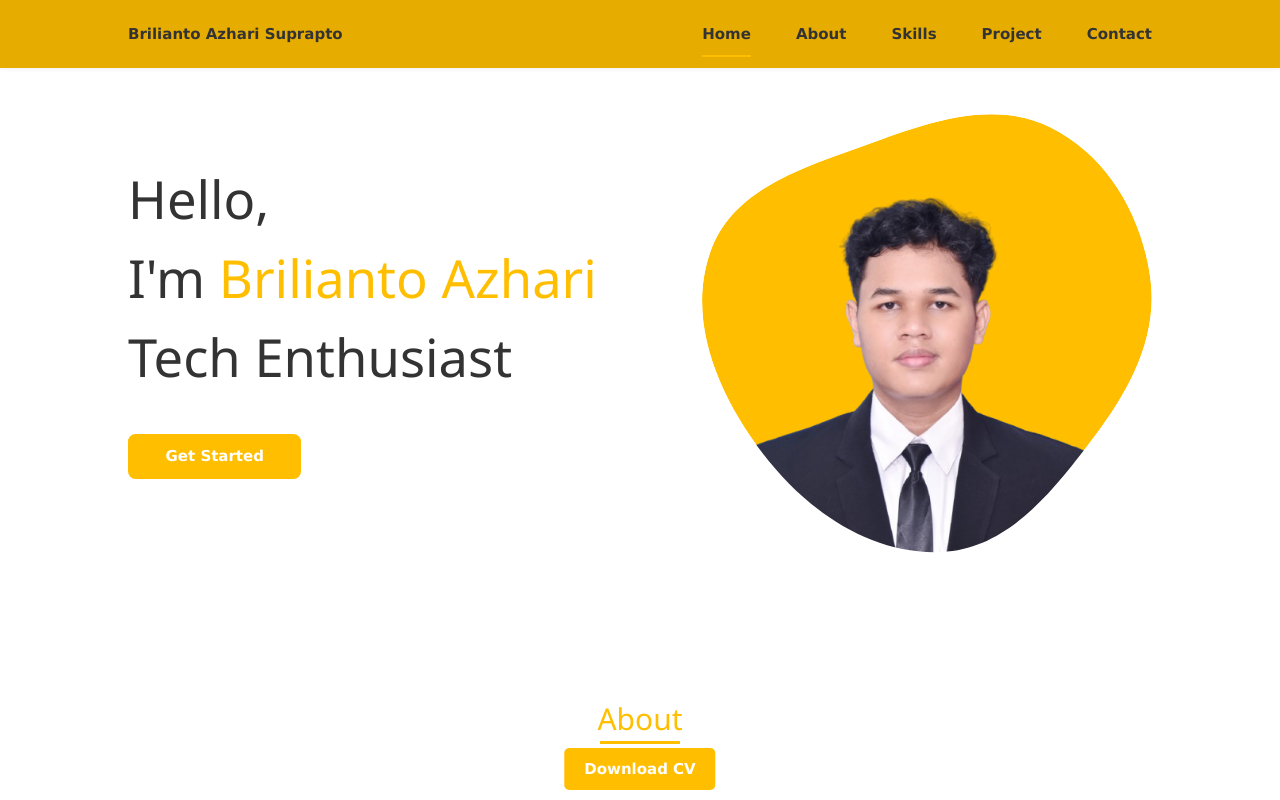
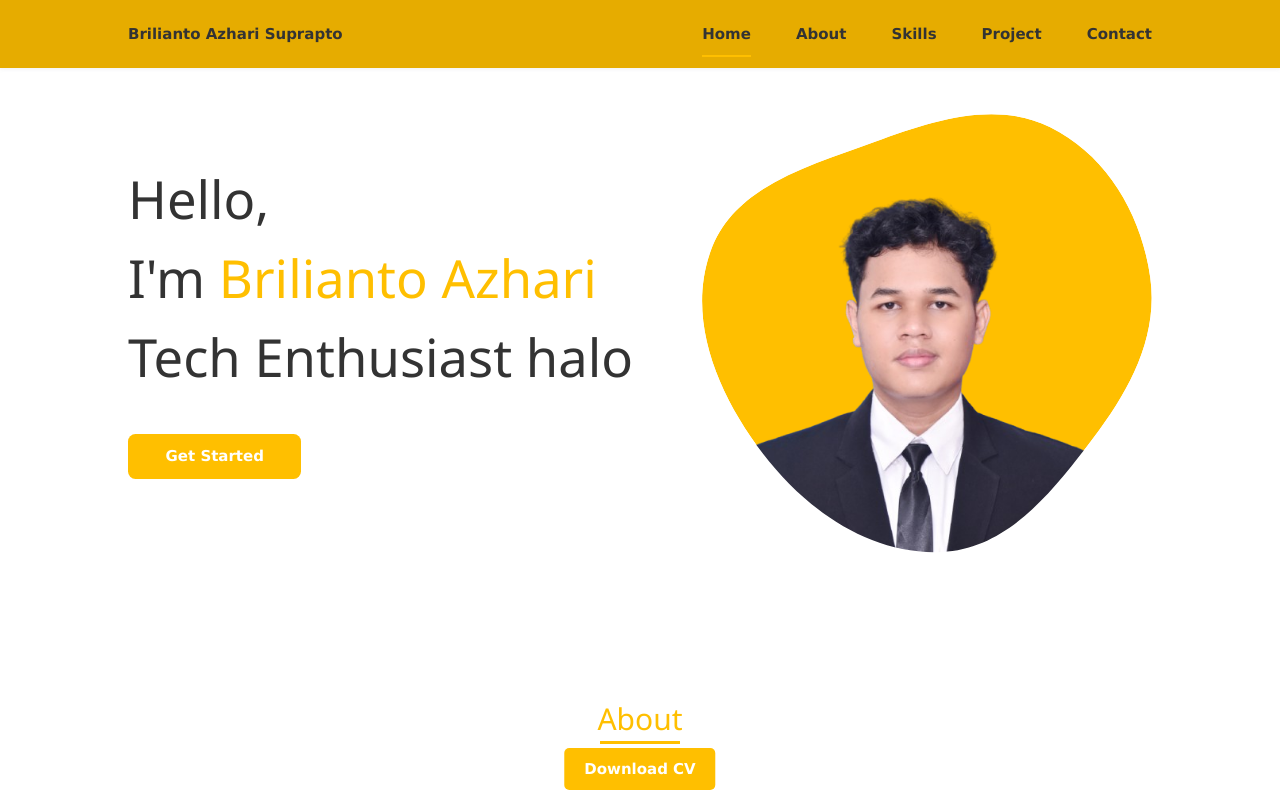
Before and after one commit to Brilianto1811/Brilianto1811, a plain HTML site: page index.html in a window 1280 px wide. Shown: the top 800 px of the page. Drawn offline with nearby package versions, Linux system fonts and the light colour scheme.

Commit message:
Update index.html

```diff
--- a/index.html
+++ b/index.html
@@ -46,7 +46,7 @@
         <section class="home bd-grid" id="home">
             <div class="home__data">
                 <h1 class="home__title">Hello,<br>I'm <span class="home__title-color">Brilianto Azhari </span><br>
-                    Tech Enthusiast</h1>
+                    Tech Enthusiast halo</h1>
                 <a href="#about" class="button">Get Started</a>
             </div>
 
```
